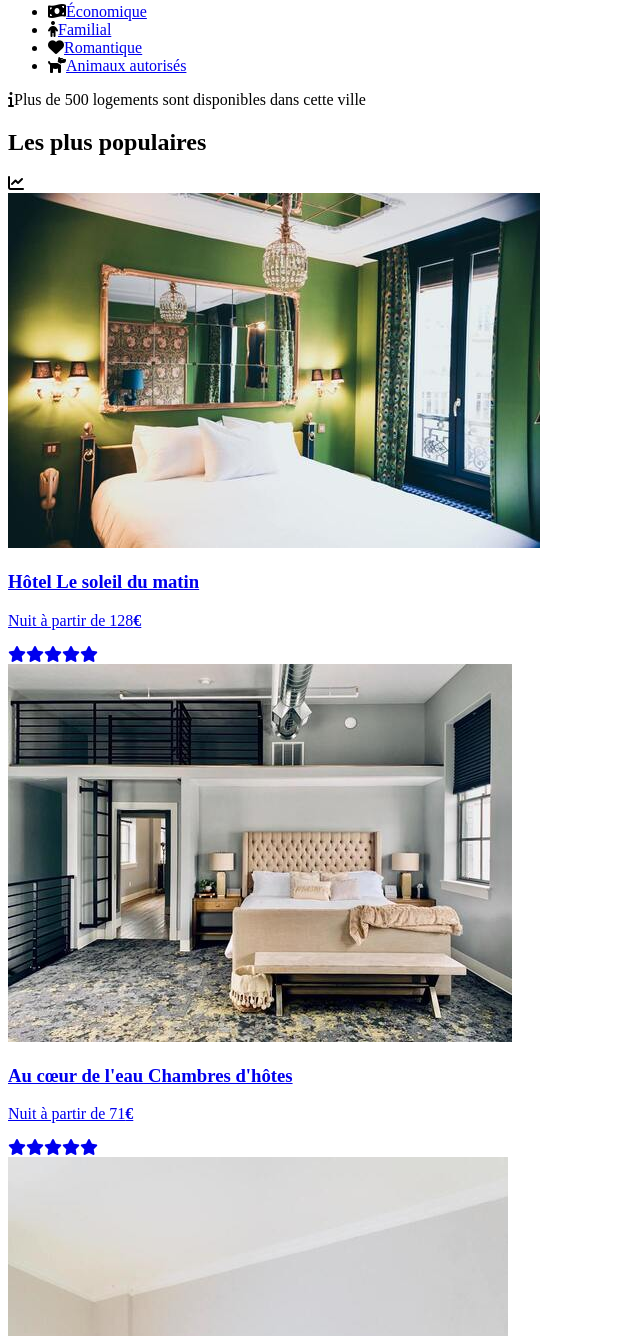
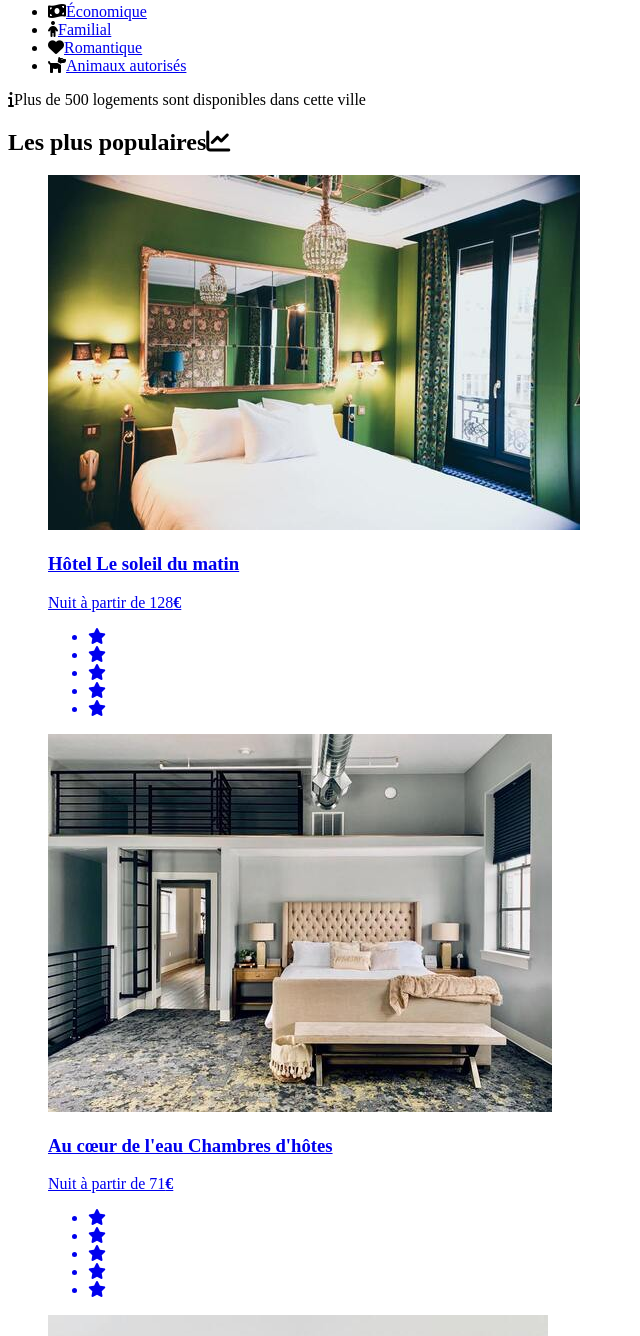
Before and after one commit to JoannaTabbi/TabbiJoanna_2_30102021, a plain HTML site: page index.html in a window 1280 px wide. Shown: the part 264-1600 px from the top of the page, without its empty margins (0-640 px from the left). Drawn offline with Linux system fonts and the light colour scheme.

Commit message:
restructure most popular section

```diff
--- a/index.html
+++ b/index.html
@@ -56,64 +56,77 @@
         </p>
       </section>
       <!--section : the most popular-->
-      <section>
-        <div id="most_popular">
+      <section id="most_popular">
         <!--mp heading-->
-          <div id="most_popular_heading">
-            <h2>Les plus populaires</h2>
-            <i class="fas fa-chart-line"></i>
-          </div>
+        <h2>Les plus populaires<i class="fas fa-chart-line"></i></h2>
         <!--mp hotel 1-->
-          <a href="#" class="hotel_card">
+        <article>
+          <a href="#">
+            <figure>
               <img
                 class="hotel_photo"
                 src="./assets/img/emile-guillemot-Bj_rcSC5XfE-unsplash.jpg"
-              alt="chambre hôtel Le soleil du matin"
+                alt="chambre de l'hôtel style classique avec lit double et mirroir"
               />
-            <div class="hotel_info">
+              <figcaption>
                 <h3>Hôtel Le soleil du matin</h3>
                 <p>Nuit à partir de 128<strong>€</strong></p>
-              <div class="hotel_score">
-                <i class="fas fa-star"></i><i class="fas fa-star"></i
-                ><i class="fas fa-star"></i><i class="fas fa-star"></i
-                ><i class="fas fa-star"></i>
-              </div>
-            </div>
+                <ul class="hotel_score">
+                  <li><i class="fas fa-star active"></i></li>
+                  <li><i class="fas fa-star active"></i></li>
+                  <li><i class="fas fa-star active"></i></li>
+                  <li><i class="fas fa-star active"></i></li>
+                  <li><i class="fas fa-star active"></i></li>
+                </ul>
+              </figcaption>
+            </figure>
           </a>
+        </article>
         <!--mp hotel 2-->
-          <a href="#" class="hotel_card">
+        <article>
+          <a href="#">
+            <figure>
               <img
                 class="hotel_photo"
                 src="./assets/img/aw-creative-VGs8z60yT2c-unsplash.jpg"
-              alt="chambre Au cœur de l'eau"
+                alt="chambre en style moderne avec lit double et mezzanine"
               />
-            <div class="hotel_info">
+              <figcaption>
                 <h3>Au cœur de l'eau Chambres d'hôtes</h3>
                 <p>Nuit à partir de 71<strong>€</strong></p>
-              <div class="hotel_score">
-                <i class="fas fa-star"></i><i class="fas fa-star"></i
-                ><i class="fas fa-star"></i><i class="fas fa-star"></i
-                ><i class="fas fa-star"></i>
-              </div>
-            </div>
+                <ul class="hotel_score">
+                  <li><i class="fas fa-star active"></i></li>
+                  <li><i class="fas fa-star active"></i></li>
+                  <li><i class="fas fa-star active"></i></li>
+                  <li><i class="fas fa-star active"></i></li>
+                  <li><i class="fas fa-star"></i></li>
+                </ul>
+              </figcaption>
+            </figure>
           </a>
+        </article>
         <!--mp hotel 3-->
-          <a href="#" class="hotel_card">
+        <article>
+          <a href="#">
+            <figure>
               <img
                 src="./assets/img/febrian-zakaria-sjvU0THccQA-unsplash.jpg"
-              alt="chambre Hôtel Tout bleu et Blanc"
+                alt="lit double d'une chambre d'hôtel en style fonctionnel avec tables de chevet"
               />
-            <div class="hotel_info">
+              <figcaption>
                 <h3>Hôtel Tout bleu et Blanc</h3>
                 <p>Nuit à partir de 68<strong>€</strong></p>
-              <div class="hotel_score">
-                <i class="fas fa-star"></i><i class="fas fa-star"></i
-                ><i class="fas fa-star"></i><i class="fas fa-star"></i
-                ><i class="fas fa-star"></i>
-              </div>
-            </div>
+                <ul class="hotel_score">
+                  <li><i class="fas fa-star active"></i></li>
+                  <li><i class="fas fa-star active"></i></li>
+                  <li><i class="fas fa-star active"></i></li>
+                  <li><i class="fas fa-star active"></i></li>
+                  <li><i class="fas fa-star"></i></li>
+                </ul>
+              </figcaption>
+            </figure>
           </a>
-        </div>
+        </article>
       </section>
     </main>
     <footer>
```
Lines whose indentation alone changed are shown as unchanged.
